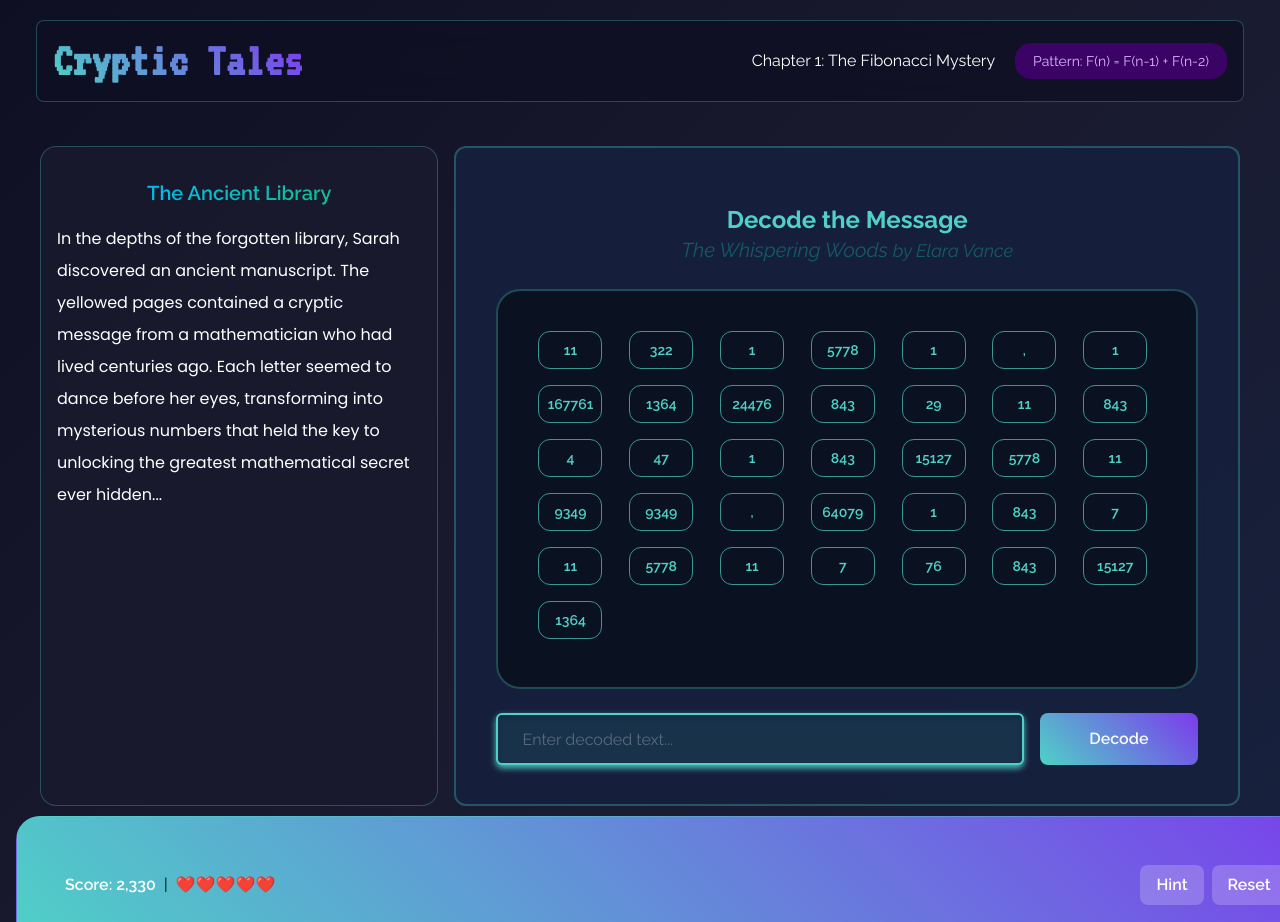
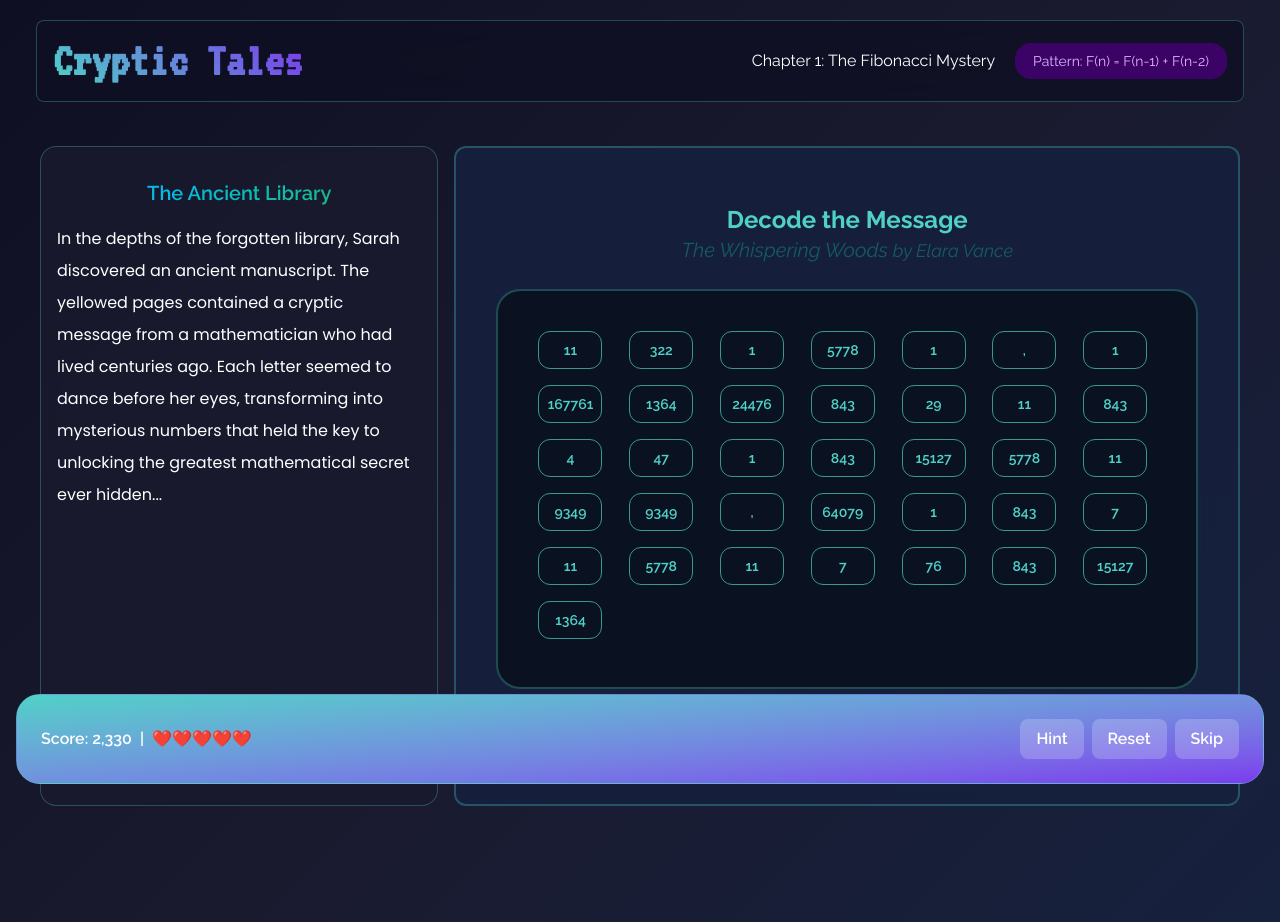
Before and after one commit to Anthony-Pius-1729/CrypticTales, a React (Vite) app: page / in a window 1280 px wide. Built offline with nearby package versions, Linux system fonts and the light colour scheme; a web font is replaced by a local one.

Commit message:
fixed bug with the footer

```diff
--- a/src/App.jsx
+++ b/src/App.jsx
@@ -40,25 +40,24 @@ const App = () => {
 
           {displayR && <RSideBar ondisp={handleShow} />}
         </div>
-        <div className="absolute bottom-[-3.5rem] flex flex-col justify-center items-center ">
-          <div className="flex justify-between items-center mb-6 p-12 border-[0.2px] rounded-3xl border-[rgba(79,209,199,0.3)] bg-[linear-gradient(45deg,#4fd1c7,#7c3aed)] w-[87rem]">
-            <div className="flex items-center gap-2">
-              <span className="text-white font-semibold">Score: 2,330</span>
+        <div className="fixed bottom-4 left-0 right-0 px-4 flex justify-center z-50">
+          <div className="flex justify-between items-center gap-8 p-6 max-w-screen-xl w-full border border-[rgba(79,209,199,0.3)] rounded-3xl bg-gradient-to-br from-[#4fd1c7] to-[#7c3aed]">
+            <div className="flex items-center gap-2 text-white font-semibold whitespace-nowrap">
+              <span>Score: 2,330</span>
               <span>|</span>
               <span>❤️❤️❤️❤️❤️</span>
             </div>
-
             <div className="flex gap-2">
               <button
                 onClick={handleClick}
-                className="px-4 py-2 border-none bg-white/20 hover:bg-white/30 text-white rounded-lg font-semibold transition-colors"
+                className="px-4 py-2 bg-white/20 hover:bg-white/30 text-white rounded-lg font-semibold transition-colors"
               >
                 Hint
               </button>
-              <button className="px-4 py-2 border-none bg-white/20 hover:bg-white/30 text-white rounded-lg font-semibold transition-colors">
+              <button className="px-4 py-2 bg-white/20 hover:bg-white/30 text-white rounded-lg font-semibold transition-colors">
                 Reset
               </button>
-              <button className="px-4 py-2 border-none bg-white/20 hover:bg-white/30 text-white rounded-lg font-semibold transition-colors">
+              <button className="px-4 py-2 bg-white/20 hover:bg-white/30 text-white rounded-lg font-semibold transition-colors">
                 Skip
               </button>
             </div>
--- a/src/Components/ChatComponent.jsx
+++ b/src/Components/ChatComponent.jsx
@@ -6,21 +6,24 @@ import { GoogleGenAI } from "@google/genai";
 
 const ChatComponent = ({ text }) => {
   const [aiResponse, setAiResponse] = useState("");
-  const [speak, setSpeek] = useState(false);
+  const [highlightText, setHighlightText] = useState(true);
   debugger;
-  const {
-    Text, // Component that returns the modified text property
-    speechStatus, // String that stores current speech status
-    isInQueue, // Indicates whether the speech is currently playing or waiting in the queue
-    start, // Function to start the speech or put it in queue
-    pause, // Function to pause the speech
-    stop, // Function to stop the speech or remove it from queue
-  } = useSpeech({ text: aiResponse });
-  debugger;
-  const handleAI = () => {
-    setSpeek(true);
-  };
-  // console.log("TEXT IN CHATCOOMP", text);
+  const { Text, speechStatus, start, pause, stop } = useSpeech({
+    text: aiResponse,
+    highlightText,
+    showOnlyHighlightedText: false,
+    highlightMode: "word",
+    highlightProps: {
+      style: {
+        color: "white",
+        backgroundColor: "#799EFF",
+        padding: "0.3rem",
+        border: "none",
+        borderRadius: "0.2rem",
+      },
+    },
+  });
+
   useEffect(() => {
     const GEMINI_API_KEY = import.meta.env.VITE_GEMINI_API_KEY;
 
@@ -42,7 +45,7 @@ const ChatComponent = ({ text }) => {
           model: "gemini-2.5-flash",
           contents:
             text +
-            ". Mark down your response and Limit explanatory and other  responses to 40 words ",
+            ". Mark down up your response and Limit explanatory and other  responses to 40 words ",
         });
 
         setAiResponse(response.text);
@@ -91,6 +94,13 @@ const ChatComponent = ({ text }) => {
           >
             Stop
           </button>
+          <button onClick={() => setHighlightText(!highlightText)}>
+            {highlightText ? (
+              <i class="fa-solid fa-eye"></i>
+            ) : (
+              <i class="fa-solid fa-eye-slash"></i>
+            )}
+          </button>
         </div>
       )}
     </div>
--- a/src/Components/RSideBar.jsx
+++ b/src/Components/RSideBar.jsx
@@ -9,6 +9,7 @@ const RSideBar = ({ ondisp }) => {
   const [text, setText] = useState("");
   const [time, setTime] = useState(2000);
   const [updateWidth, setUpdateWidth] = useState(100);
+
   const [disp, setDisp] = useState(true);
   const [chat, setChat] = useState(false);
 
```
